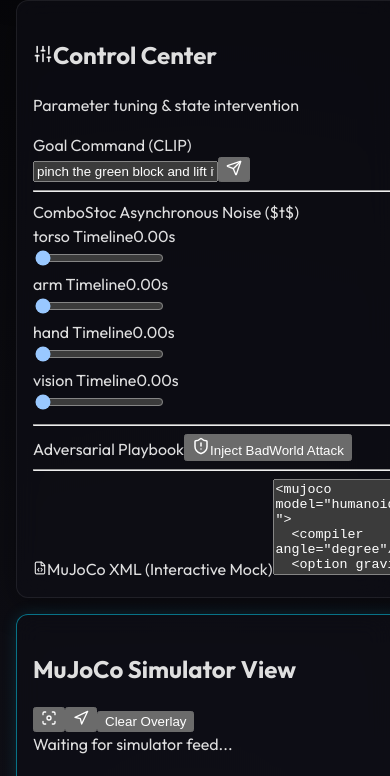
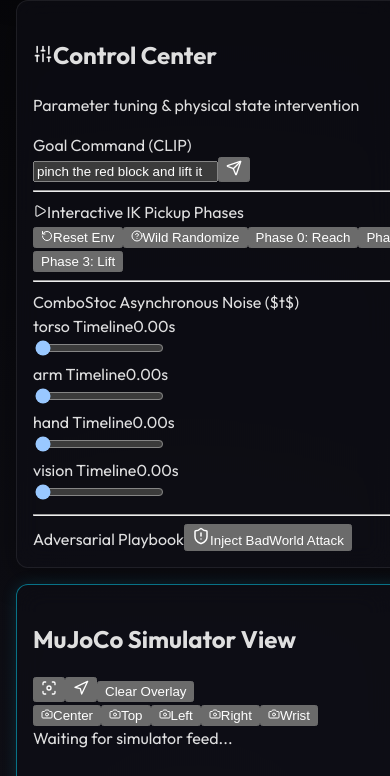
Before and after one commit to vedpatwardhan/intent-flow, a React (Vite) app in the folder ui/: page / in a window 390 px wide. Shown: the part 243-1019 px from the top of the page. Built offline with nearby package versions, Linux system fonts and the light colour scheme; no server answers.

Commit message:
got the mujoco tabletop gr-1 simulation displayed in the ui app

```diff
--- a/ui/src/components/ControlPanel.jsx
+++ b/ui/src/components/ControlPanel.jsx
@@ -1,26 +1,15 @@
 import React, { useState } from 'react';
-import { ShieldAlert, Send, Sliders, FileCode } from 'lucide-react';
+import { ShieldAlert, Send, Sliders, Play, RotateCcw, HelpCircle } from 'lucide-react';
 
 export default function ControlPanel({ onUserCommand, onComboStocChange, onTriggerAttack }) {
-  const [textPrompt, setTextPrompt] = useState('pinch the green block and lift it');
+  const [textPrompt, setTextPrompt] = useState('pinch the red block and lift it');
   const [attackActive, setAttackActive] = useState(false);
   const [timesteps, setTimesteps] = useState({
-    torso: 0,
-    arm: 0,
-    hand: 0,
-    vision: 0
+    torso: 0.0,
+    arm: 0.0,
+    hand: 0.0,
+    vision: 0.0
   });
-
-  const [xmlContent, setXmlContent] = useState(
-`<mujoco model="humanoid_pinch">
-  <compiler angle="degree"/>
-  <option gravity="0 0 -9.81"/>
-  <worldbody>
-    <body name="block" pos="0.4 0 0.1">
-      <geom size="0.02 0.02 0.02" type="box"/>
-    </body>
-  </worldbody>
-</mujoco>`);
 
   const handleSubmitPrompt = (e) => {
     e.preventDefault();
@@ -43,6 +32,25 @@ export default function ControlPanel({ onUserCommand, onComboStocChange, onTrigg
     onTriggerAttack(nextState);
   };
 
+  const triggerIkPhase = (phase) => {
+    onUserCommand({
+      type: 'ik_command',
+      phase: phase
+    });
+  };
+
+  const triggerReset = () => {
+    onUserCommand({
+      type: 'reset'
+    });
+  };
+
+  const triggerWildRandomize = () => {
+    onUserCommand({
+      type: 'wild_randomize'
+    });
+  };
+
   return (
     <div className="glass-panel flex flex-col gap-5 h-full overflow-y-auto">
       <div>
@@ -50,7 +58,7 @@ export default function ControlPanel({ onUserCommand, onComboStocChange, onTrigg
           <Sliders className="text-cyan-400" size={20} />
           Control Center
         </h2>
-        <p className="text-xs text-neutral-500">Parameter tuning & state intervention</p>
+        <p className="text-xs text-neutral-500">Parameter tuning & physical state intervention</p>
       </div>
 
       {/* Task input */}
@@ -69,6 +77,56 @@ export default function ControlPanel({ onUserCommand, onComboStocChange, onTrigg
           </button>
         </div>
       </form>
+
+      <hr className="border-neutral-850" />
+
+      {/* Actual MuJoCo IK Phase Controllers */}
+      <div className="flex flex-col gap-2">
+        <label className="text-xs text-neutral-400 font-semibold uppercase tracking-wider flex items-center gap-1">
+          <Play size={14} className="text-green-400" />
+          Interactive IK Pickup Phases
+        </label>
+        <div className="grid grid-cols-2 gap-2 mt-1">
+          <button
+            onClick={triggerReset}
+            className="py-2 px-3 text-xs bg-neutral-900 hover:bg-neutral-800 border border-neutral-800 hover:border-neutral-700 rounded transition flex items-center justify-center gap-1 text-neutral-200"
+          >
+            <RotateCcw size={12} />
+            Reset Env
+          </button>
+          <button
+            onClick={triggerWildRandomize}
+            className="py-2 px-3 text-xs bg-neutral-900 hover:bg-neutral-800 border border-neutral-800 hover:border-neutral-700 rounded transition flex items-center justify-center gap-1 text-neutral-200"
+          >
+            <HelpCircle size={12} />
+            Wild Randomize
+          </button>
+          <button
+            onClick={() => triggerIkPhase(0)}
+            className="py-2 px-3 text-xs bg-cyan-500/10 hover:bg-cyan-500/20 border border-cyan-500/20 hover:border-cyan-500/40 text-cyan-400 rounded transition text-left"
+          >
+            Phase 0: Reach
+          </button>
+          <button
+            onClick={() => triggerIkPhase(1)}
+            className="py-2 px-3 text-xs bg-cyan-500/10 hover:bg-cyan-500/20 border border-cyan-500/20 hover:border-cyan-500/40 text-cyan-400 rounded transition text-left"
+          >
+            Phase 1: Descent
+          </button>
+          <button
+            onClick={() => triggerIkPhase(2)}
+            className="py-2 px-3 text-xs bg-cyan-500/10 hover:bg-cyan-500/20 border border-cyan-500/20 hover:border-cyan-500/40 text-cyan-400 rounded transition text-left"
+          >
+            Phase 2: Grasp
+          </button>
+          <button
+            onClick={() => triggerIkPhase(3)}
+            className="py-2 px-3 text-xs bg-cyan-500/10 hover:bg-cyan-500/20 border border-cyan-500/20 hover:border-cyan-500/40 text-cyan-400 rounded transition text-left"
+          >
+            Phase 3: Lift
+          </button>
+        </div>
+      </div>
 
       <hr className="border-neutral-850" />
 
@@ -111,22 +169,6 @@ export default function ControlPanel({ onUserCommand, onComboStocChange, onTrigg
           {attackActive ? 'BadWorld Attack Engaged' : 'Inject BadWorld Attack'}
         </button>
       </div>
-
-      <hr className="border-neutral-850" />
-
-      {/* MuJoCo XML editor */}
-      <div className="flex flex-col gap-2 flex-grow">
-        <label className="text-xs text-neutral-400 font-semibold uppercase tracking-wider flex items-center gap-1">
-          <FileCode size={14} />
-          MuJoCo XML (Interactive Mock)
-        </label>
-        <textarea
-          value={xmlContent}
-          onChange={(e) => setXmlContent(e.target.value)}
-          className="w-full flex-grow bg-neutral-950 border border-neutral-900 focus:border-cyan-500 rounded p-2 text-xs font-mono text-neutral-400 outline-none resize-none transition"
-          rows={6}
-        />
-      </div>
     </div>
   );
 }
--- a/ui/src/components/SimulatorView.jsx
+++ b/ui/src/components/SimulatorView.jsx
@@ -1,5 +1,5 @@
 import React, { useRef, useState, useEffect } from 'react';
-import { Focus, Navigation } from 'lucide-react';
+import { Focus, Navigation, Camera } from 'lucide-react';
 
 export default function SimulatorView({ frame, onInteraction, connectionStatus }) {
   const canvasRef = useRef(null);
@@ -11,6 +11,15 @@ export default function SimulatorView({ frame, onInteraction, connectionStatus }
   const [currentPos, setCurrentPos] = useState({ x: 0, y: 0 });
   const [drawnBox, setDrawnBox] = useState(null);
   const [drawnVector, setDrawnVector] = useState(null);
+  const [activeCam, setActiveCam] = useState('world_center');
+
+  const cameras = [
+    { id: 'world_center', name: 'Center' },
+    { id: 'world_top', name: 'Top' },
+    { id: 'world_left', name: 'Left' },
+    { id: 'world_right', name: 'Right' },
+    { id: 'world_wrist', name: 'Wrist' }
+  ];
 
   // Redraw canvas content (bounding box or vector arrow)
   useEffect(() => {
@@ -78,12 +87,13 @@ export default function SimulatorView({ frame, onInteraction, connectionStatus }
 
   const getMousePos = (e) => {
     const rect = canvasRef.current.getBoundingClientRect();
-    // Support mouse and touch events
     const clientX = e.clientX || (e.touches && e.touches[0].clientX);
     const clientY = e.clientY || (e.touches && e.touches[0].clientY);
+
+    // Map client coordinates to 640x360 canvas coordinates
     return {
-      x: clientX - rect.left,
-      y: clientY - rect.top
+      x: ((clientX - rect.left) / rect.width) * 640,
+      y: ((clientY - rect.top) / rect.height) * 360
     };
   };
 
@@ -111,7 +121,6 @@ export default function SimulatorView({ frame, onInteraction, connectionStatus }
         height: Math.abs(currentPos.y - startPos.y)
       };
 
-      // Ensure box has non-trivial dimensions
       if (box.width > 5 && box.height > 5) {
         setDrawnBox(box);
         onInteraction({
@@ -139,6 +148,14 @@ export default function SimulatorView({ frame, onInteraction, connectionStatus }
     setDrawnBox(null);
     setDrawnVector(null);
     onInteraction({ type: 'clear' });
+  };
+
+  const handleCameraChange = (camId) => {
+    setActiveCam(camId);
+    onInteraction({
+      type: 'select_camera',
+      camera: camId
+    });
   };
 
   return (
@@ -172,6 +189,24 @@ export default function SimulatorView({ frame, onInteraction, connectionStatus }
         </div>
       </div>
 
+      {/* Camera Selection Tabs */}
+      <div className="flex border-b border-neutral-800 mb-3 overflow-x-auto gap-1 pb-1">
+        {cameras.map((cam) => (
+          <button
+            key={cam.id}
+            onClick={() => handleCameraChange(cam.id)}
+            className={`flex items-center gap-1.5 px-3 py-1.5 text-xs font-medium rounded transition ${
+              activeCam === cam.id
+                ? 'bg-neutral-800 text-cyan-400 border-b-2 border-cyan-500'
+                : 'text-neutral-400 hover:text-neutral-200 hover:bg-neutral-900/60'
+            }`}
+          >
+            <Camera size={12} />
+            {cam.name}
+          </button>
+        ))}
+      </div>
+
       <div
         ref={containerRef}
         className="relative flex-grow bg-black rounded-lg overflow-hidden border border-neutral-900 aspect-video flex items-center justify-center"
```
Also changed, not shown: 1 other file (tests, documents, lock files or other folders).
